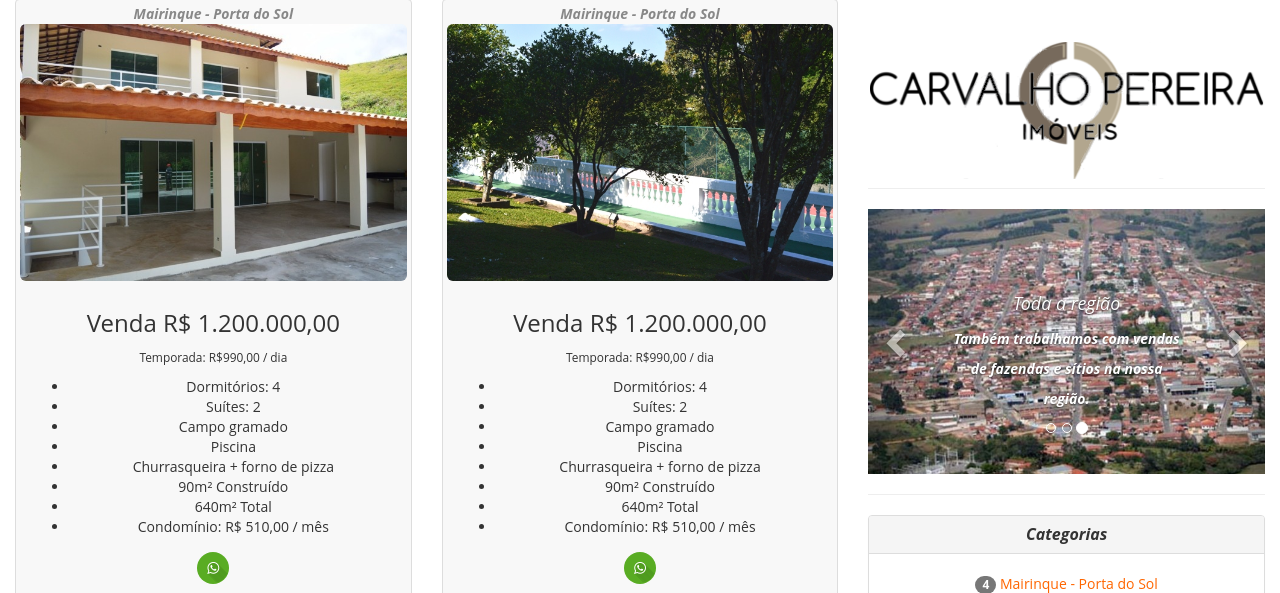
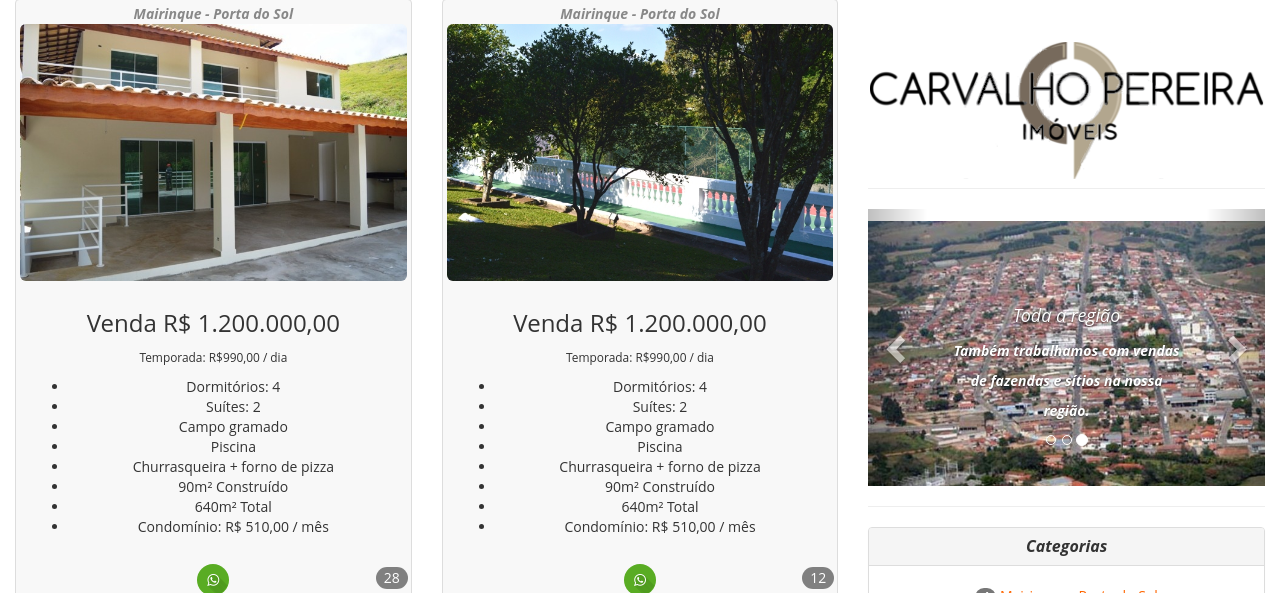
Before and after one commit to carvalhopereiraimoveis/carvalhopereiraimoveis.github.io, a PHP site: page / in a window 1280 px wide. Shown: the part 73-666 px from the top of the page. Run offline with PHP 8.4, Linux system fonts and the light colour scheme.

Commit message:
ajustando badge

```diff
--- a/css/style.css
+++ b/css/style.css
@@ -1,4 +1,20 @@
 body {
 	padding-bottom: 120px;
+}
 
+.item {
+    position:relative;
+    padding-top:12px;
+    display:inline-block;
 }
+.notify-badge{
+    position: absolute;
+    right:-10px;
+    top:20px;
+    background:gray;
+    text-align: center;
+    border-radius: 15px 15px 15px 15px;
+    color:white;
+    padding:1px 8px;
+    font-size:14px;
+}
--- a/index.html
+++ b/index.html
@@ -130,12 +130,15 @@
 									<p>
 										<!-- <a href="intent:01515997530388#Intent;scheme=smsto;package=com.whatsapp;action=android.intent.action.SENDTO;end">Whatsapp</a>
 										-->
-										<a id="modal-whats" href="#modal-container-whats" data-toggle="modal" role="button" class="btn azm-social azm-size-32 azm-circle azm-long-shadow azm-whatsapp">
-											<i class="fa fa-whatsapp"></i>
-										</a>
-										<a id="modal-more" class="btn" href="#modal-container-more" data-toggle="modal" role="button">
-											<img src="img/home/camera-ic32.png" /><span class="badge">28</span>
-										</a>
+										<div class="item">
+											<a id="modal-whats" href="#modal-container-whats" data-toggle="modal" role="button" class="btn azm-social azm-size-32 azm-circle azm-long-shadow azm-whatsapp">
+												<i class="fa fa-whatsapp"></i>
+											</a>
+
+											<a id="modal-more" class="btn" href="#modal-container-more" data-toggle="modal" role="button">
+												<img src="img/home/camera-ic32.png" /><span class="notify-badge">28</span>
+											</a>
+										</div>
 
 									<!-- MODAL para WHATSAPP-->
 									<div class="modal fade" id="modal-container-whats" role="dialog" aria-labelledby="myModalLabel" aria-hidden="true">
@@ -235,12 +238,15 @@
 										<li>Condomínio: R$ 510,00 / mês</li>
 									</ul>
 									<p>
+									<div class="item">
 										<a id="modal-whats" href="#modal-container-whats" data-toggle="modal" role="button" class="btn azm-social azm-size-32 azm-circle azm-long-shadow azm-whatsapp">
 											<i class="fa fa-whatsapp"></i>
 										</a>
+
 										<a id="modal-more" class="btn" href="#modal-container-more" data-toggle="modal" role="button">
-											<img src="img/home/camera-ic32.png" /><span class="badge">17</span>
+											<img src="img/home/camera-ic32.png" /><span class="notify-badge">12</span>
 										</a>
+									</div>
 
 									<!-- MODAL para WHATSAPP-->
 									<div class="modal fade" id="modal-container-whats" role="dialog" aria-labelledby="myModalLabel" aria-hidden="true">
@@ -334,12 +340,15 @@
 										<li>Condomínio: R$ 510,00 / mês</li>
 									</ul>
 									<p>
+									<div class="item">
 										<a id="modal-whats" href="#modal-container-whats" data-toggle="modal" role="button" class="btn azm-social azm-size-32 azm-circle azm-long-shadow azm-whatsapp">
 											<i class="fa fa-whatsapp"></i>
 										</a>
+
 										<a id="modal-more" class="btn" href="#modal-container-more" data-toggle="modal" role="button">
-											<img src="img/home/camera-ic32.png" /><span class="badge">21</span>
+											<img src="img/home/camera-ic32.png" /><span class="notify-badge">31</span>
 										</a>
+									</div>
 
 									<!-- MODAL para WHATSAPP-->
 									<div class="modal fade" id="modal-container-whats" role="dialog" aria-labelledby="myModalLabel" aria-hidden="true">
@@ -431,12 +440,15 @@
 										<li>Condomínio: R$ 510,00 / mês</li>
 									</ul>
 									<p>
+									<div class="item">
 										<a id="modal-whats" href="#modal-container-whats" data-toggle="modal" role="button" class="btn azm-social azm-size-32 azm-circle azm-long-shadow azm-whatsapp">
 											<i class="fa fa-whatsapp"></i>
 										</a>
+
 										<a id="modal-more" class="btn" href="#modal-container-more" data-toggle="modal" role="button">
-											<img src="img/home/camera-ic32.png" /><span class="badge">31</span>
+											<img src="img/home/camera-ic32.png" /><span class="notify-badge">19</span>
 										</a>
+									</div>
 
 									<!-- MODAL para WHATSAPP-->
 									<div class="modal fade" id="modal-container-whats" role="dialog" aria-labelledby="myModalLabel" aria-hidden="true">
@@ -530,12 +542,15 @@
 										<li>Condomínio: R$ 510,00 / mês</li>
 									</ul>
 									<p>
+									<div class="item">
 										<a id="modal-whats" href="#modal-container-whats" data-toggle="modal" role="button" class="btn azm-social azm-size-32 azm-circle azm-long-shadow azm-whatsapp">
 											<i class="fa fa-whatsapp"></i>
 										</a>
+
 										<a id="modal-more" class="btn" href="#modal-container-more" data-toggle="modal" role="button">
-											<img src="img/home/camera-ic32.png" /><span class="badge">12</span>
+											<img src="img/home/camera-ic32.png" /><span class="notify-badge">10</span>
 										</a>
+									</div>
 
 									<!-- MODAL para WHATSAPP-->
 									<div class="modal fade" id="modal-container-whats" role="dialog" aria-labelledby="myModalLabel" aria-hidden="true">
@@ -627,12 +642,15 @@
 										<li>Condomínio: R$ 510,00 / mês</li>
 									</ul>
 									<p>
+									<div class="item">
 										<a id="modal-whats" href="#modal-container-whats" data-toggle="modal" role="button" class="btn azm-social azm-size-32 azm-circle azm-long-shadow azm-whatsapp">
 											<i class="fa fa-whatsapp"></i>
 										</a>
+
 										<a id="modal-more" class="btn" href="#modal-container-more" data-toggle="modal" role="button">
-											<img src="img/home/camera-ic32.png" /><span class="badge">6</span>
+											<img src="img/home/camera-ic32.png" /><span class="notify-badge">09</span>
 										</a>
+									</div>
 
 									<!-- MODAL para WHATSAPP-->
 									<div class="modal fade" id="modal-container-whats" role="dialog" aria-labelledby="myModalLabel" aria-hidden="true">
```
